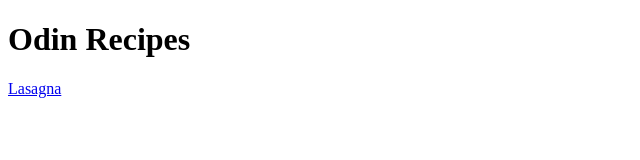
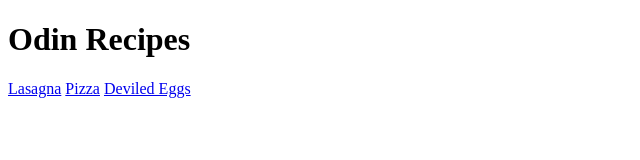
Before and after one commit to Medadreamer/odin-recipes, a plain HTML site: page index.html in a window 1280 px wide. Shown: the whole page, without its empty margins (0-640 px from the left). Drawn offline with Linux system fonts and the light colour scheme.

Commit message:
Add links for 'Pizza' and 'Deviled eggs' to index.html

```diff
--- a/index.html
+++ b/index.html
@@ -9,5 +9,7 @@
 <body>
     <h1>Odin Recipes</h1>
     <a href="recipes/lasagna.html">Lasagna</a>
+    <a href="recipes/pizza.html">Pizza</a>
+    <a href="recipes/Deviledeggs.html">Deviled Eggs</a>
 </body>
 </html>
```
